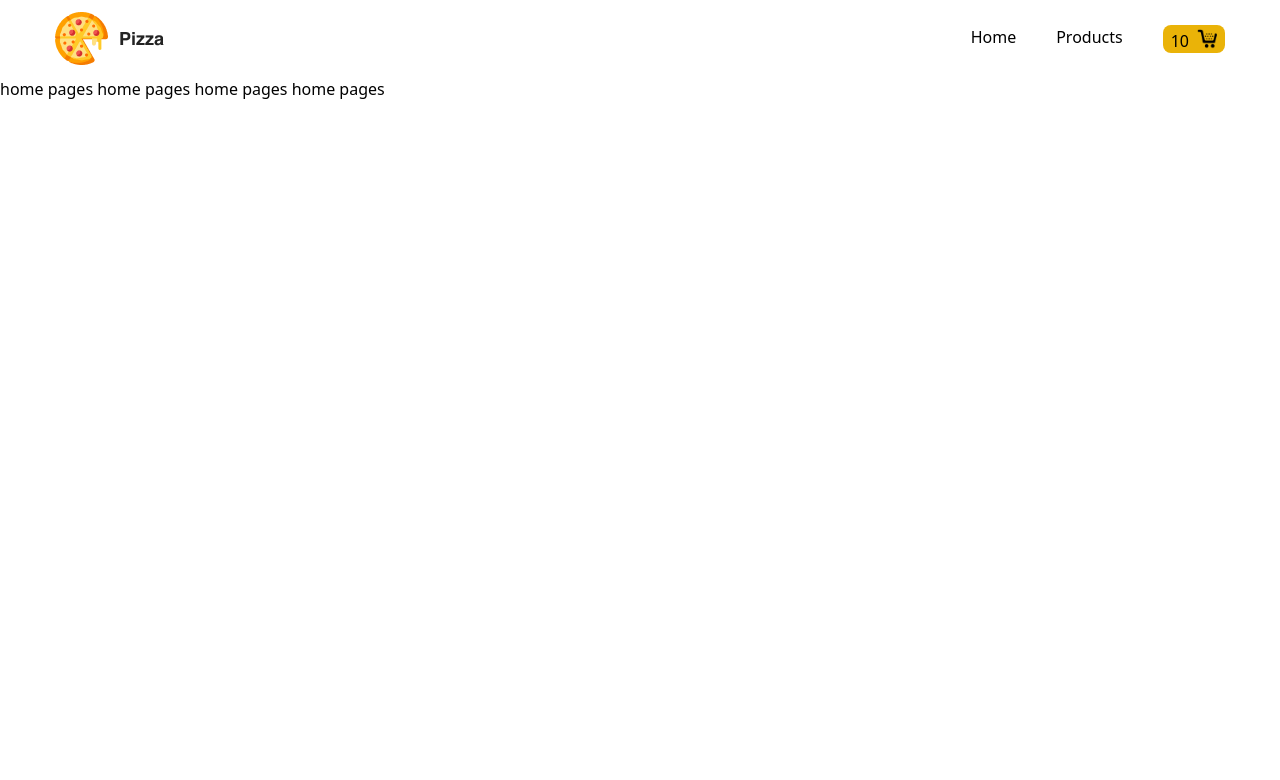
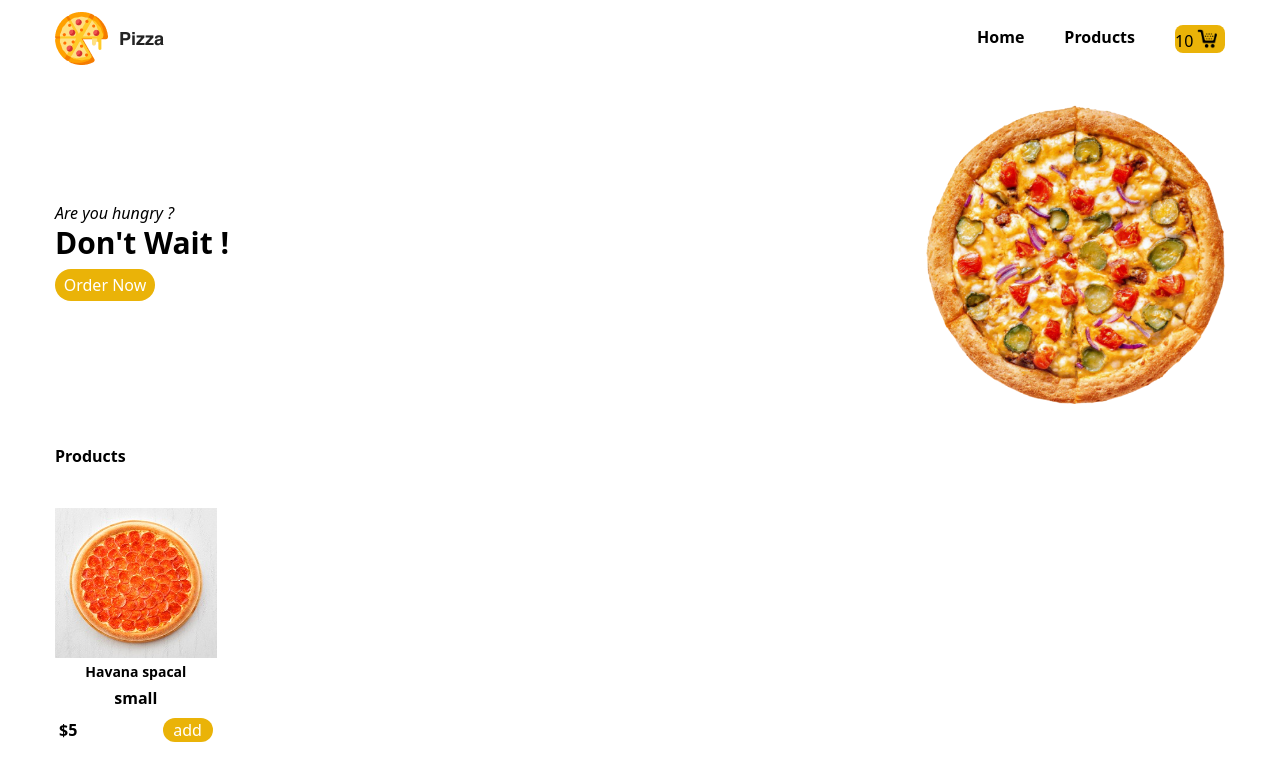
Before and after one commit to Umar7070/Pizza_order, a Next.js app: page / in a window 1280 px wide. Shown: the top 780 px of the page. Built offline with nearby package versions, Linux system fonts and the light colour scheme.

Commit message:
working product component

```diff
--- a/app/cart/page.jsx
+++ b/app/cart/page.jsx
@@ -3,7 +3,9 @@ import React from 'react'
 const Cart = () => {
   return (
     <div>
-        cart pages
+        <div className="container">
+          products
+        </div>
 
     </div>
   )
--- a/app/page.js
+++ b/app/page.js
@@ -1,15 +1,28 @@
-import React from 'react'
+import React from "react";
 
 const page = () => {
   return (
-    <div>
-      home pages
-      home pages
-      home pages
-      home pages
+    <>
+      <div className="container ">
+        <h1 className="font-bold my-10">Products</h1>
+        <div className="grid grid-cols-5  gap-10">
+          <div className=" w-[80%]">
+            <img src="/img/peproni.png" className="h-[150px] w-[100%] " />
+            <div className="text-center">
+              <h2 className=" font-bold  text-sm my-1">Havana spacal</h2>
+              <p className=" font-bold ">small</p>
+            </div>
+            <div className="flex justify-between p-1 my-1">
+              <p className="font-bold">$5</p>
+              <button className="bg-yellow-500 w-[50px] text-white rounded-full">
+                add
+              </button>
+            </div>
+          </div>
+        </div>
+      </div>
+    </>
+  );
+};
 
-    </div>
-  )
-}
-
-export default page
+export default page;
--- a/components/Navbar.jsx
+++ b/components/Navbar.jsx
@@ -3,20 +3,21 @@ import Link from "next/link";
 const Navbar = () => {
   return (
     <>
-      <div className="container flex justify-between items-center  my-3 items-center">
-        <div>
+      <div className="container flex justify-between items-center  my-3 ">
+        <Link href={"/"}>
           <img src="/img/logo.png" alt="Logo" />
-        </div>
+        </Link>
         <ul className="flex gap-10">
-          <li>
+          <li className="font-bold">
             <Link href="/home">Home</Link>
           </li>
-          <li>
+          <li className="font-bold">
+
             <Link href="/products">Products</Link>
           </li>
           <Link
             href={"/cart"}
-            className="flex bg-yellow-500 px-2 gap-2  pt-1 rounded-lg"
+            className="flex bg-yellow-500 w-[50px] gap-1  pt-1 rounded-lg"
           >
             <p>10</p>
 
@@ -28,6 +29,21 @@ const Navbar = () => {
           </Link>
         </ul>
       </div>
+      {/* header ?????????????????? */}
+      <div className="container flex justify-between items-center my-10 ">
+        <div className="">
+          <p>
+            <em>Are you hungry ?</em>
+          </p>
+          <p className="text-3xl font-bold">Don't Wait !</p>
+          <button className="bg-yellow-500 p-1  my-2 w-[100px] rounded-full text-white hover:bg-yellow-700 hover:text-black">
+            Order Now
+          </button>
+        </div>
+        <div>
+          <img src="/img/pizza.png" alt="" className="w-[300px]" />
+        </div>
+      </div>
     </>
   );
 };
```
